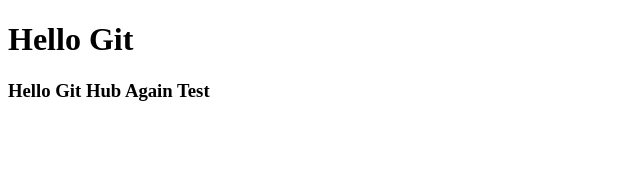
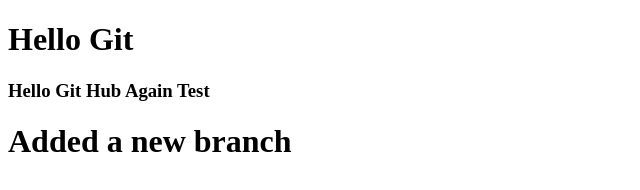
Before and after one commit to nanotelegram/git-test, a plain HTML site: page index.html in a window 1280 px wide. Shown: the whole page, without its empty margins (0-640 px from the left). Drawn offline with Linux system fonts and the light colour scheme.

Commit message:
a new branch added

```diff
--- a/index.html
+++ b/index.html
@@ -8,5 +8,6 @@
 <body>
     <h1> Hello Git</h1>
     <h3> Hello Git Hub Again Test</h3>
+    <h1> Added a new branch</h1>
 </body>
 </html>
```
